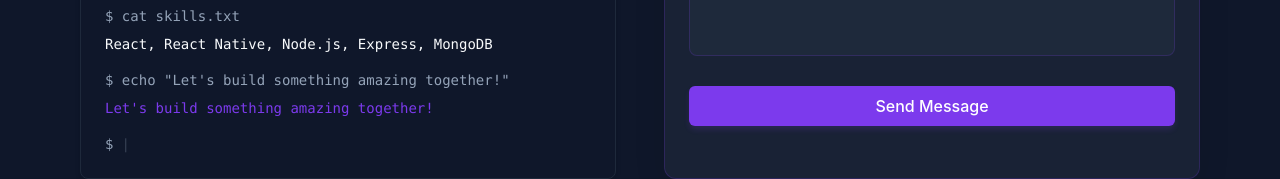
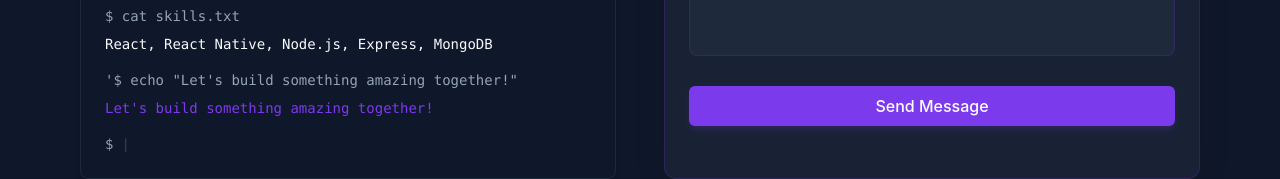
Before and after one commit to HaroonAzizi/portfolio, a Next.js app: page /contact in a window 1280 px wide. Shown: the part 929-1108 px from the top of the page. Built offline with nearby package versions, Linux system fonts and the light colour scheme; no server answers.

Commit message:
fixed the red underlines completely

```diff
--- a/pages/contact.js
+++ b/pages/contact.js
@@ -140,11 +140,11 @@
             <span className="text-white">() {`{`}</span>
             <br />
             <span className="text-theme-text-muted ml-4">
-              // Have a question or want to work together?
+              {`// Have a question or want to work together?`}
             </span>
             <br />
             <span className="text-theme-text-muted ml-4">
-              // I&apos;d love to hear from you!
+              {`// I'd love to hear from you!`}
             </span>
             <br />
             <span className="text-white">{`}`}</span>
@@ -241,10 +241,11 @@
                     React, React Native, Node.js, Express, MongoDB
                   </p>
                   <p className="text-theme-text-muted mb-2">
-                    $ echo "Let's build something amazing together!"
+                    &apos;$ echo &quot;Let&apos;s build something amazing
+                    together!&quot;
                   </p>
                   <p className="text-theme-accent">
-                    Let's build something amazing together!
+                    Let&apos;s build something amazing together!
                   </p>
                   <p className="text-theme-text-muted mt-4 flex items-center">
                     $ <span className="animate-blink ml-2">|</span>
```
